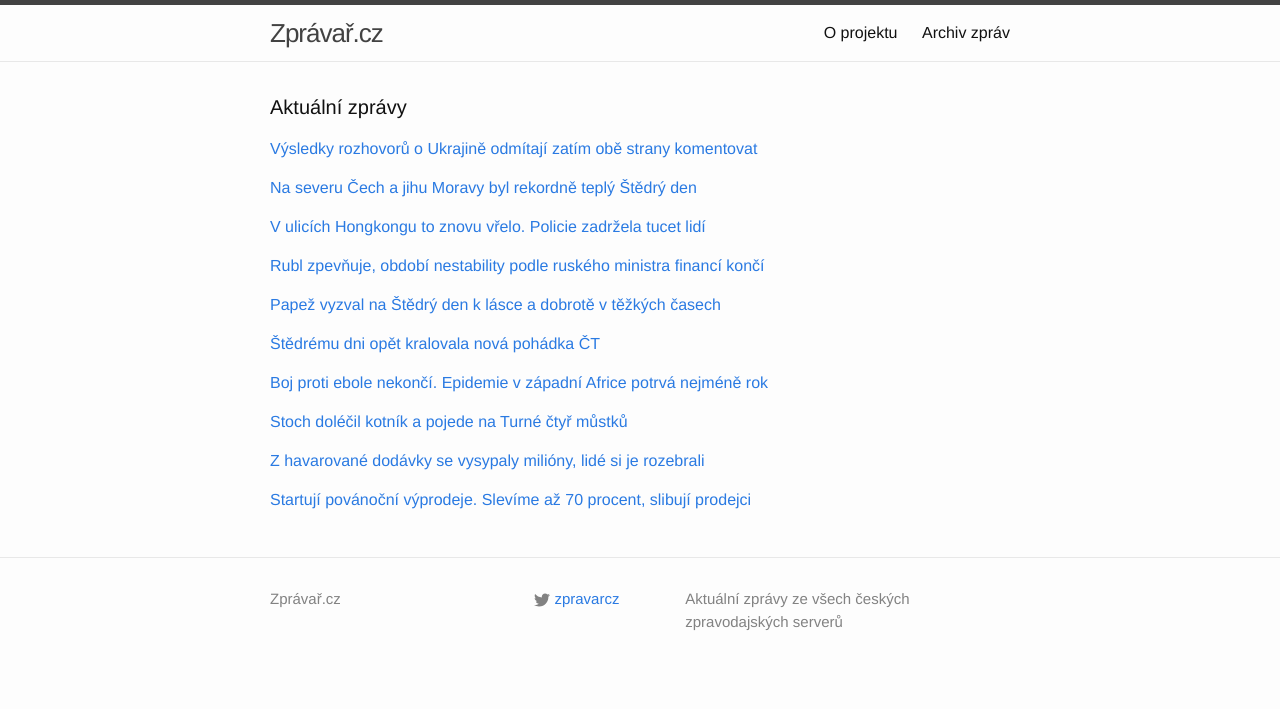
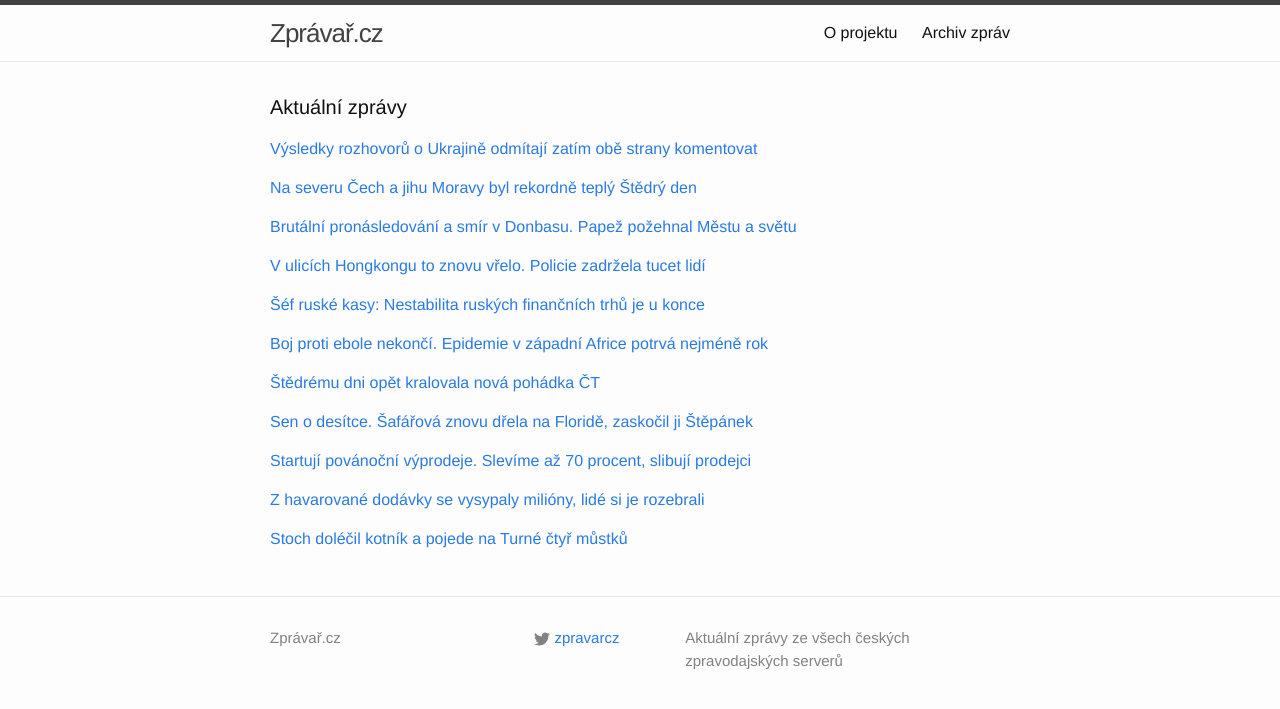
Before and after one commit to adliska/zpravar, a Jekyll site: the page built from index.html, in a window 1280 px wide. Shown: the top 709 px of the page. Built offline with Jekyll 4.4.1, drawn with Linux system fonts in a browser that asks for light colours.

Commit message:
zpravar news update

```diff
--- a/index.html
+++ b/index.html
@@ -28,8 +28,19 @@ layout: default
 <li><a href=http://www.tyden.cz/rubriky/domaci/sever-cech-zazil-nejteplejsi-stedry-den_328298.html>Sever Čech zažil nejteplejší Štědrý den - www.tyden.cz</a></li>
 <li><a href=http://www.ceskenoviny.cz/zpravy/zpravy/sedm-stanic-na-severu-cech-zaznamenalo-na-stedry-den-rekordy/1162308>Sedm stanic na severu Čech zaznamenalo na Štědrý den rekordy - www.ceskenoviny.cz</a></li>
 </ul>
-</div><p><a href="javascript:;" onclick="toggle_visibility('zpravy2')">V ulicích Hongkongu to znovu vřelo. Policie zadržela tucet lidí</a></p>
+</div><p><a href="javascript:;" onclick="toggle_visibility('zpravy2')">Brutální pronásledování a smír v Donbasu. Papež požehnal Městu a světu</a></p>
 <div id="zpravy2" style="display:none">
+<ul>
+<li><a href=http://zpravy.idnes.cz/papez-frantisek-a-pozehnani-urbi-et-orbi-fd3-/zahranicni.aspx?c=A141225_100119_zahranicni_ert>Brutální pronásledování a smír v Donbasu. Papež požehnal Městu a světu - zpravy.idnes.cz</a></li>
+<li><a href=http://www.lidovky.cz/papez-vyzval-na-stedry-den-k-lasce-a-dobrote-v-tezkych-casech-pl7-/lide.aspx?c=A141225_103238_lide_rof>Papež vyzval na Štědrý den k lásce a dobrotě v těžkých časech  - www.lidovky.cz</a></li>
+<li><a href=http://www.tyden.cz/rubriky/zahranici/evropa/papez-vyzval-k-lasce-v-tezkych-casech-k-empatii-pro-lidi-v-nouzi_328297.html>Papež vyzval k lásce v těžkých časech, k empatii pro lidi v nouzi - www.tyden.cz</a></li>
+<li><a href=http://www.novinky.cz/zahranicni/evropa/357205-papez-vyzval-k-soucitu-s-lidmi-v-nouzi-zavolal-uprchlikum-v-kurdistanu.html>Papež vyzval k soucitu s lidmi v nouzi, zavolal uprchlíkům v Kurdistánu - www.novinky.cz</a></li>
+<li><a href=http://www.ceskenoviny.cz/zpravy/zpravy/jeruzalemsky-patriarcha-vyzyval-k-miru-v-jeruzaleme-a-obnove-gazy/1162286>Jeruzalémský patriarcha vyzýval k míru v Jeruzalémě a obnově Gazy - www.ceskenoviny.cz</a></li>
+<li><a href=http://www.novinky.cz/zahranicni/evropa/357205-papez-vyzval-k-soucitu-s-lidmi-v-nouzi.html>Papež vyzval k soucitu s lidmi v nouzi  - www.novinky.cz</a></li>
+<li><a href=http://echo24.cz/a/wnxYA>Čelte těžkostem s láskou, vyzval František při vánoční mši - echo24.cz</a></li>
+</ul>
+</div><p><a href="javascript:;" onclick="toggle_visibility('zpravy3')">V ulicích Hongkongu to znovu vřelo. Policie zadržela tucet lidí</a></p>
+<div id="zpravy3" style="display:none">
 <ul>
 <li><a href=http://zpravy.e15.cz/zahranicni/udalosti/v-ulicich-hongkongu-to-znovu-vrelo-policie-zadrzela-tucet-lidi-1148630>V ulicích Hongkongu to znovu vřelo. Policie zadržela tucet lidí - zpravy.e15.cz</a></li>
 <li><a href=http://www.ceskatelevize.cz/ct24/svet/296386-ulice-hongkongu-zachvatily-nove-potycky/>Ulice Hongkongu zachvátily nové potyčky - www.ceskatelevize.cz</a></li>
@@ -39,9 +50,10 @@ layout: default
 <li><a href=http://www.ceskenoviny.cz/zpravy/zpravy/pri-novych-protestech-v-hongkongu-zadrzela-policie-tucet-lidi/1162293>Při nových protestech v Hongkongu zadržela policie tucet lidí - www.ceskenoviny.cz</a></li>
 <li><a href=http://www.novinky.cz/zahranicni/svet/357206-v-hongkongu-opet-propukly-protesty-policie-tvrde-zasahla.html>V Hongkongu opět propukly protesty, policie tvrdě zasáhla - www.novinky.cz</a></li>
 </ul>
-</div><p><a href="javascript:;" onclick="toggle_visibility('zpravy3')">Rubl zpevňuje, období nestability podle ruského ministra financí končí </a></p>
-<div id="zpravy3" style="display:none">
+</div><p><a href="javascript:;" onclick="toggle_visibility('zpravy4')">Šéf ruské kasy: Nestabilita ruských finančních trhů je u konce</a></p>
+<div id="zpravy4" style="display:none">
 <ul>
+<li><a href=http://www.ceskatelevize.cz/ct24/ekonomika/296394-sef-ruske-kasy-nestabilita-ruskych-financnich-trhu-je-u-konce/>Šéf ruské kasy: Nestabilita ruských finančních trhů je u konce - www.ceskatelevize.cz</a></li>
 <li><a href=http://byznys.lidovky.cz/rubl-zpevnuje-obdobi-nestability-podle-ruskeho-ministra-financi-konci-1mv-/firmy-trhy.aspx?c=A141225_094820_firmy-trhy_rof>Rubl zpevňuje, období nestability podle ruského ministra financí končí  - byznys.lidovky.cz</a></li>
 <li><a href=http://zpravy.e15.cz/burzy-a-trhy/meny/rusky-ministr-financi-rubl-zpevnuje-obdobi-nestability-skoncilo-1148629>Ruský ministr financí: Rubl zpevňuje, období nestability skončilo - zpravy.e15.cz</a></li>
 <li><a href=http://www.tyden.cz/rubriky/zahranici/rusko-a-okoli/siluanov-rubl-zpevnuje-obdobi-nestability-skoncilo_328301.html>Siluanov: Rubl zpevňuje, období nestability skončilo - www.tyden.cz</a></li>
@@ -49,51 +61,48 @@ layout: default
 <li><a href=http://byznys.ihned.cz/c1-63298960-rubl-propad-skoncil-posiluje-anton-siluanov>Ruský ministr financí: Období nestability rublu skončilo - byznys.ihned.cz</a></li>
 <li><a href=http://www.financninoviny.cz/zpravodajstvi/zpravy/siluanov-rubl-zpevnuje-obdobi-nestability-skoncilo/1162323>Siluanov: Rubl zpevňuje, období nestability skončilo - www.financninoviny.cz</a></li>
 </ul>
-</div><p><a href="javascript:;" onclick="toggle_visibility('zpravy4')">Papež vyzval na Štědrý den k lásce a dobrotě v těžkých časech </a></p>
-<div id="zpravy4" style="display:none">
+</div><p><a href="javascript:;" onclick="toggle_visibility('zpravy5')">Boj proti ebole nekončí. Epidemie v západní Africe potrvá nejméně rok</a></p>
+<div id="zpravy5" style="display:none">
 <ul>
-<li><a href=http://www.lidovky.cz/papez-vyzval-na-stedry-den-k-lasce-a-dobrote-v-tezkych-casech-pl7-/lide.aspx?c=A141225_103238_lide_rof>Papež vyzval na Štědrý den k lásce a dobrotě v těžkých časech  - www.lidovky.cz</a></li>
-<li><a href=http://www.tyden.cz/rubriky/zahranici/evropa/papez-vyzval-k-lasce-v-tezkych-casech-k-empatii-pro-lidi-v-nouzi_328297.html>Papež vyzval k lásce v těžkých časech, k empatii pro lidi v nouzi - www.tyden.cz</a></li>
-<li><a href=http://www.novinky.cz/zahranicni/evropa/357205-papez-vyzval-k-soucitu-s-lidmi-v-nouzi-zavolal-uprchlikum-v-kurdistanu.html>Papež vyzval k soucitu s lidmi v nouzi, zavolal uprchlíkům v Kurdistánu - www.novinky.cz</a></li>
-<li><a href=http://www.ceskenoviny.cz/zpravy/zpravy/jeruzalemsky-patriarcha-vyzyval-k-miru-v-jeruzaleme-a-obnove-gazy/1162286>Jeruzalémský patriarcha vyzýval k míru v Jeruzalémě a obnově Gazy - www.ceskenoviny.cz</a></li>
-<li><a href=http://www.novinky.cz/zahranicni/evropa/357205-papez-vyzval-k-soucitu-s-lidmi-v-nouzi.html>Papež vyzval k soucitu s lidmi v nouzi  - www.novinky.cz</a></li>
-<li><a href=http://echo24.cz/a/wnxYA>Čelte těžkostem s láskou, vyzval František při vánoční mši - echo24.cz</a></li>
+<li><a href=http://zpravy.e15.cz/zahranicni/udalosti/boj-proti-ebole-nekonci-epidemie-v-zapadni-africe-potrva-nejmene-rok-1148632>Boj proti ebole nekončí. Epidemie v západní Africe potrvá nejméně rok - zpravy.e15.cz</a></li>
+<li><a href=http://www.novinky.cz/zahranicni/svet/357209-epidemie-eboly-potrva-nejmene-dalsi-rok.html>Epidemie eboly potrvá nejméně další rok  - www.novinky.cz</a></li>
+<li><a href=http://zahranicni.ihned.cz/afrika/c1-63298760-ebola-afrika-epidemie>Epidemie eboly potrvá na západě Afriky ještě nejméně rok - zahranicni.ihned.cz</a></li>
+<li><a href=http://www.ceskenoviny.cz/zpravy/zpravy/epidemie-eboly-v-zapadni-africe-asi-potrva-nejmene-jeste-rok/1162301>Epidemie eboly v západní Africe asi potrvá nejméně ještě rok - www.ceskenoviny.cz</a></li>
 </ul>
-</div><p><a href="javascript:;" onclick="toggle_visibility('zpravy5')">Štědrému dni opět kralovala nová pohádka ČT</a></p>
-<div id="zpravy5" style="display:none">
+</div><p><a href="javascript:;" onclick="toggle_visibility('zpravy6')">Štědrému dni opět kralovala nová pohádka ČT</a></p>
+<div id="zpravy6" style="display:none">
 <ul>
 <li><a href=http://www.ceskatelevize.cz/ct24/media-it/296393-stedremu-dni-opet-kralovala-nova-pohadka-ct/>Štědrému dni opět kralovala nová pohádka ČT - www.ceskatelevize.cz</a></li>
 <li><a href=http://kultura.idnes.cz/tri-orisky-pro-popelku-sledovanost-dbz-/televize.aspx?c=A141225_103452_televize_vha>Televizní Vánoce vyhrála novinka, Tři oříšky jsou ve sledovanosti druhé - kultura.idnes.cz</a></li>
 <li><a href=http://www.denik.cz/ekonomika/pohadka-princezna-a-pisar-nejsledovanejsim-poradem-stedreho-dne-20141225.html>Pohádka Princezna a písař nejsledovanějším pořadem Štědrého dne - www.denik.cz</a></li>
 <li><a href=http://domaci.ihned.cz/c1-63298770-sledovanost-stedry-vecer-stedry-den-ct1-nova-prima>Štědrý večer ovládly ČT 1 a Prima. Porazily i premiéru Šafránkové na Nově - domaci.ihned.cz</a></li>
 </ul>
-</div><p><a href="javascript:;" onclick="toggle_visibility('zpravy6')">Boj proti ebole nekončí. Epidemie v západní Africe potrvá nejméně rok</a></p>
-<div id="zpravy6" style="display:none">
+</div><p><a href="javascript:;" onclick="toggle_visibility('zpravy7')">Sen o desítce. Šafářová znovu dřela na Floridě, zaskočil ji Štěpánek</a></p>
+<div id="zpravy7" style="display:none">
 <ul>
-<li><a href=http://zpravy.e15.cz/zahranicni/udalosti/boj-proti-ebole-nekonci-epidemie-v-zapadni-africe-potrva-nejmene-rok-1148632>Boj proti ebole nekončí. Epidemie v západní Africe potrvá nejméně rok - zpravy.e15.cz</a></li>
-<li><a href=http://www.novinky.cz/zahranicni/svet/357209-epidemie-eboly-potrva-nejmene-dalsi-rok.html>Epidemie eboly potrvá nejméně další rok  - www.novinky.cz</a></li>
-<li><a href=http://zahranicni.ihned.cz/afrika/c1-63298760-ebola-afrika-epidemie>Epidemie eboly potrvá na západě Afriky ještě nejméně rok - zahranicni.ihned.cz</a></li>
-<li><a href=http://www.ceskenoviny.cz/zpravy/zpravy/epidemie-eboly-v-zapadni-africe-asi-potrva-nejmene-jeste-rok/1162301>Epidemie eboly v západní Africe asi potrvá nejméně ještě rok - www.ceskenoviny.cz</a></li>
+<li><a href=http://www.denik.cz/tenis/sen-o-desitce-safarova-znovu-drela-na-floride-zaskocil-ji-stepanek-20141225.html>Sen o desítce. Šafářová znovu dřela na Floridě, zaskočil ji Štěpánek - www.denik.cz</a></li>
+<li><a href=http://www.tyden.cz/rubriky/sport/tenis/safarova-snim-o-svetove-desitce-priprava-byla-dobra_328305.html>Šafářová: Sním o světové desítce, příprava byla dobrá - www.tyden.cz</a></li>
+<li><a href=http://www.sportovninoviny.cz/zpravy/tenistka-safarova-sni-o-svetove-desitce/1162344>Tenistka Šafářová sní o světové desítce - www.sportovninoviny.cz</a></li>
 </ul>
-</div><p><a href="javascript:;" onclick="toggle_visibility('zpravy7')">Stoch doléčil kotník a pojede na Turné čtyř můstků</a></p>
-<div id="zpravy7" style="display:none">
+</div><p><a href="javascript:;" onclick="toggle_visibility('zpravy8')">Startují povánoční výprodeje. Slevíme až 70 procent, slibují prodejci</a></p>
+<div id="zpravy8" style="display:none">
+<ul>
+<li><a href=http://ekonomika.idnes.cz/povanocni-vyprodej-2014-0uw-/ekonomika.aspx?c=A141225_094200_ekonomika_hro>Startují povánoční výprodeje. Slevíme až 70 procent, slibují prodejci - ekonomika.idnes.cz</a></li>
+<li><a href=http://www.denik.cz/ekonomika/v-patek-spusti-obchodnici-povanocni-vyprodeje-20141225.html>V pátek spustí obchodníci výprodeje, slevy budou až 70 procent - www.denik.cz</a></li>
+<li><a href=http://www.financninoviny.cz/zpravodajstvi/zpravy/v-patek-spusti-obchodnici-povanocni-vyprodeje/1162311>V pátek spustí obchodníci povánoční výprodeje - www.financninoviny.cz</a></li>
+</ul>
+</div><p><a href="javascript:;" onclick="toggle_visibility('zpravy9')">Z havarované dodávky se vysypaly milióny, lidé si je rozebrali</a></p>
+<div id="zpravy9" style="display:none">
+<ul>
+<li><a href=http://www.novinky.cz/koktejl/357210-z-havarovane-dodavky-se-vysypaly-miliony-lide-si-je-rozebrali.html>Z havarované dodávky se vysypaly milióny, lidé si je rozebrali - www.novinky.cz</a></li>
+<li><a href=http://zpravy.idnes.cz/havarie-dodavky-s-miliony-dolaru-v-hongkongu-fnd-/zahranicni.aspx?c=A141225_080704_zahranicni_cen>Hongkongská policie žádá lidi, aby vrátili miliony z havarované dodávky - zpravy.idnes.cz</a></li>
+<li><a href=http://zpravy.aktualne.cz/zahranici/hongkongska-policie-postrada-miliony-z-havarovane-dodavky/r~088bcb508c0611e4b98c002590604f2e/>Hongkongská policie postrádá miliony z havarované dodávky - zpravy.aktualne.cz</a></li>
+</ul>
+</div><p><a href="javascript:;" onclick="toggle_visibility('zpravy10')">Stoch doléčil kotník a pojede na Turné čtyř můstků</a></p>
+<div id="zpravy10" style="display:none">
 <ul>
 <li><a href=http://sport.aktualne.cz/stoch-dolecil-kotnik-a-pojede-na-turne-ctyr-mustku/r~51c14ade8c2411e4b6d20025900fea04/>Stoch doléčil kotník a pojede na Turné čtyř můstků - sport.aktualne.cz</a></li>
 <li><a href=http://sport.idnes.cz/skokan-stoch-pred-turne-stihl-dolecil-zraneny-kotnik-p0v-/lyzovani.aspx?c=A141225_103311_lyzovani_par>Koudelkovi na Turné přibyl soupeř, Stoch stihl doléčit zraněný kotník - sport.idnes.cz</a></li>
 <li><a href=http://www.denik.cz/zimni_sporty/sok-pro-koudelku-stoch-se-vraci-na-mustky-bude-startovat-na-turne-20141225.html>Sok pro Koudelku: Stoch se vrací na můstky, bude startovat na Turné - www.denik.cz</a></li>
 </ul>
-</div><p><a href="javascript:;" onclick="toggle_visibility('zpravy8')">Z havarované dodávky se vysypaly milióny, lidé si je rozebrali</a></p>
-<div id="zpravy8" style="display:none">
-<ul>
-<li><a href=http://www.novinky.cz/koktejl/357210-z-havarovane-dodavky-se-vysypaly-miliony-lide-si-je-rozebrali.html>Z havarované dodávky se vysypaly milióny, lidé si je rozebrali - www.novinky.cz</a></li>
-<li><a href=http://zpravy.idnes.cz/havarie-dodavky-s-miliony-dolaru-v-hongkongu-fnd-/zahranicni.aspx?c=A141225_080704_zahranicni_cen>Hongkongská policie žádá lidi, aby vrátili miliony z havarované dodávky - zpravy.idnes.cz</a></li>
-<li><a href=http://zpravy.aktualne.cz/zahranici/hongkongska-policie-postrada-miliony-z-havarovane-dodavky/r~088bcb508c0611e4b98c002590604f2e/>Hongkongská policie postrádá miliony z havarované dodávky - zpravy.aktualne.cz</a></li>
-</ul>
-</div><p><a href="javascript:;" onclick="toggle_visibility('zpravy9')">Startují povánoční výprodeje. Slevíme až 70 procent, slibují prodejci</a></p>
-<div id="zpravy9" style="display:none">
-<ul>
-<li><a href=http://ekonomika.idnes.cz/povanocni-vyprodej-2014-0uw-/ekonomika.aspx?c=A141225_094200_ekonomika_hro>Startují povánoční výprodeje. Slevíme až 70 procent, slibují prodejci - ekonomika.idnes.cz</a></li>
-<li><a href=http://www.denik.cz/ekonomika/v-patek-spusti-obchodnici-povanocni-vyprodeje-20141225.html>V pátek spustí obchodníci výprodeje, slevy budou až 70 procent - www.denik.cz</a></li>
-<li><a href=http://www.financninoviny.cz/zpravodajstvi/zpravy/v-patek-spusti-obchodnici-povanocni-vyprodeje/1162311>V pátek spustí obchodníci povánoční výprodeje - www.financninoviny.cz</a></li>
-</ul>
 </div></div>
```
